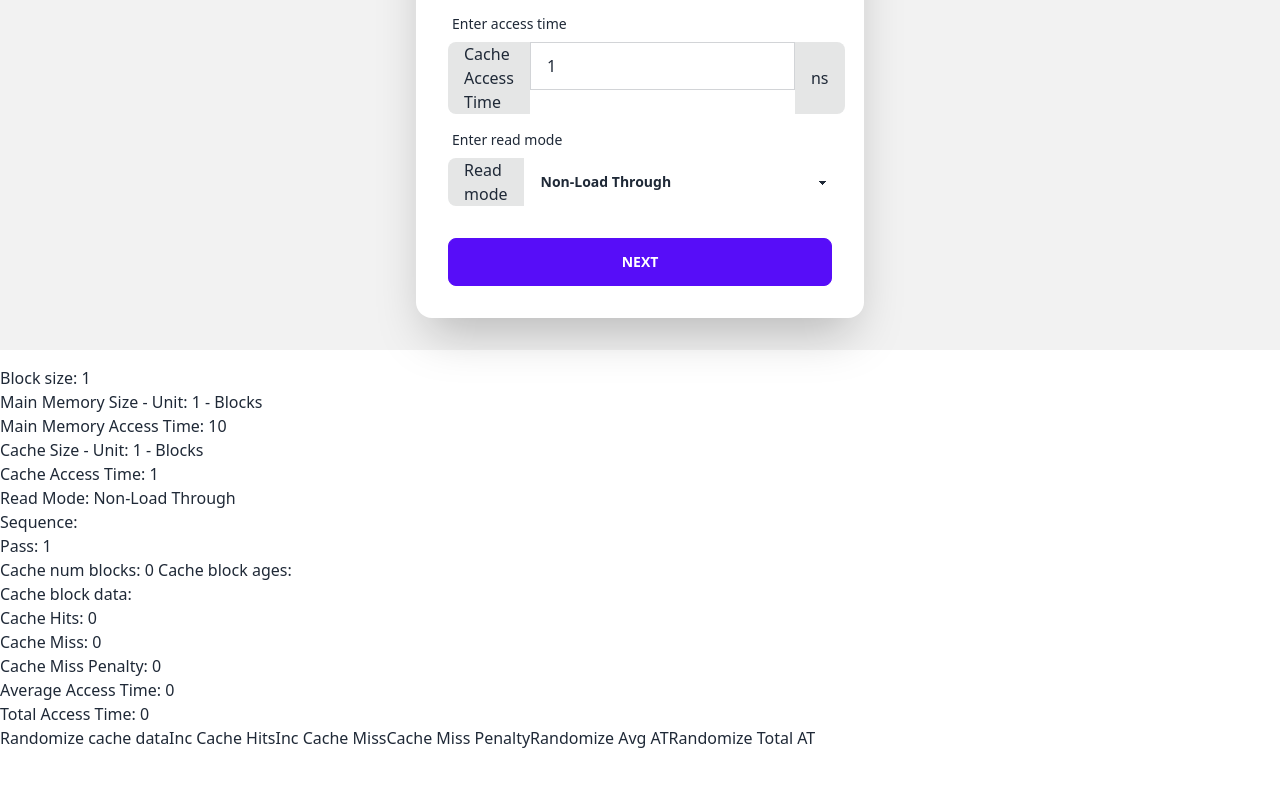
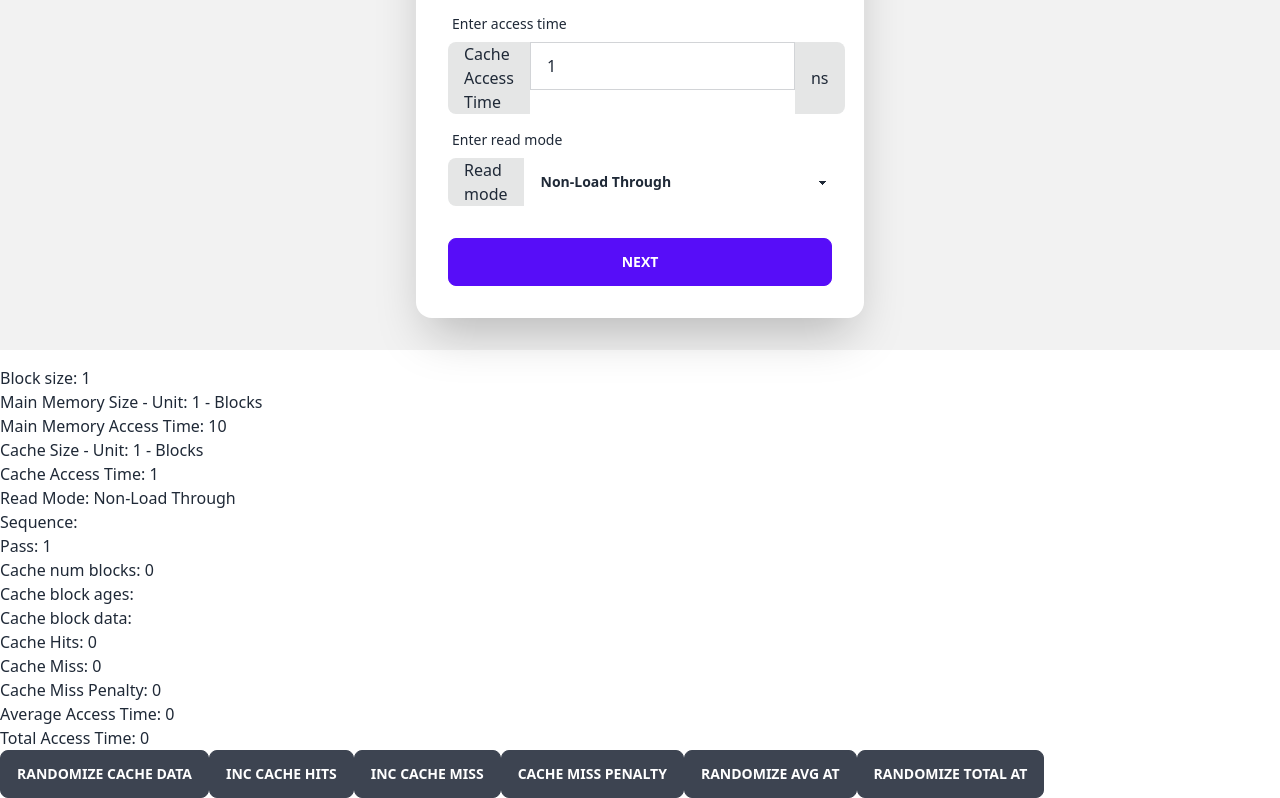
Before and after one commit to Pierre120/cache-simulation, a Nuxt app: page /fam/lru in a window 1280 px wide. Shown: the part 510-1308 px from the top of the page. Before the commit the page ends 1260 px from the top, so only its background shows below. Built offline with nearby package versions, Linux system fonts and the light colour scheme.

Commit message:
fix(cache-simulation-component): debug cache simulation component

```diff
--- a/pages/fam/lru.vue
+++ b/pages/fam/lru.vue
@@ -46,7 +46,7 @@
       Read Mode: {{ specsStore.readMode }} <br>
       Sequence: {{ inputSeqStore.getValuesAsString }} <br>
       Pass: {{ inputSeqStore.pass }} <br>
-      Cache num blocks: {{ simulStore.getCacheBlockValues.length }}
+      Cache num blocks: {{ simulStore.getCacheBlockValues.length }} <br>
       Cache block ages: {{ simulStore.getCacheBlockAges.join(',') }} <br>
       Cache block data: {{ simulStore.getCacheBlockValuesAsString }} <br>
       Cache Hits: {{ simulStore.getCacheHits }} <br>
@@ -55,12 +55,12 @@
       Average Access Time: {{ simulStore.getAvgAccessTime }} <br>
       Total Access Time: {{ simulStore.getTotalAccessTime }} <br>
     </p>
-    <button @click="randCache">Randomize cache data</button>
-    <button @click="simulStore.incrementHits">Inc Cache Hits</button>
-    <button @click="simulStore.incrementMiss">Inc Cache Miss</button>
-    <button @click="randPenalty">Cache Miss Penalty</button>
-    <button @click="randAvg">Randomize Avg AT</button>
-    <button @click="randTotal">Randomize Total AT</button>
+    <button @click="randCache" class="btn">Randomize cache data</button>
+    <button @click="simulStore.incrementHits" class="btn">Inc Cache Hits</button>
+    <button @click="simulStore.incrementMiss" class="btn">Inc Cache Miss</button>
+    <button @click="randPenalty" class="btn">Cache Miss Penalty</button>
+    <button @click="randAvg" class="btn">Randomize Avg AT</button>
+    <button @click="randTotal" class="btn">Randomize Total AT</button>
   </div>
 </template>
 
@@ -102,9 +102,9 @@
 
   // -- FOR DEBUGGING PURPOSES
   const randCache = () => {
-    for(i in simulStore.$state.cache.blocksValue) {
+    for(let i in simulStore.$state.cache.blocksValue) {
       console.log(i);
-      simulStore.$state.cache.blocksValue[i] = '' + Math.random();
+      simulStore.$state.cache.blocksValue[i] = `${Math.random()}`;
     }
   }
 
```
